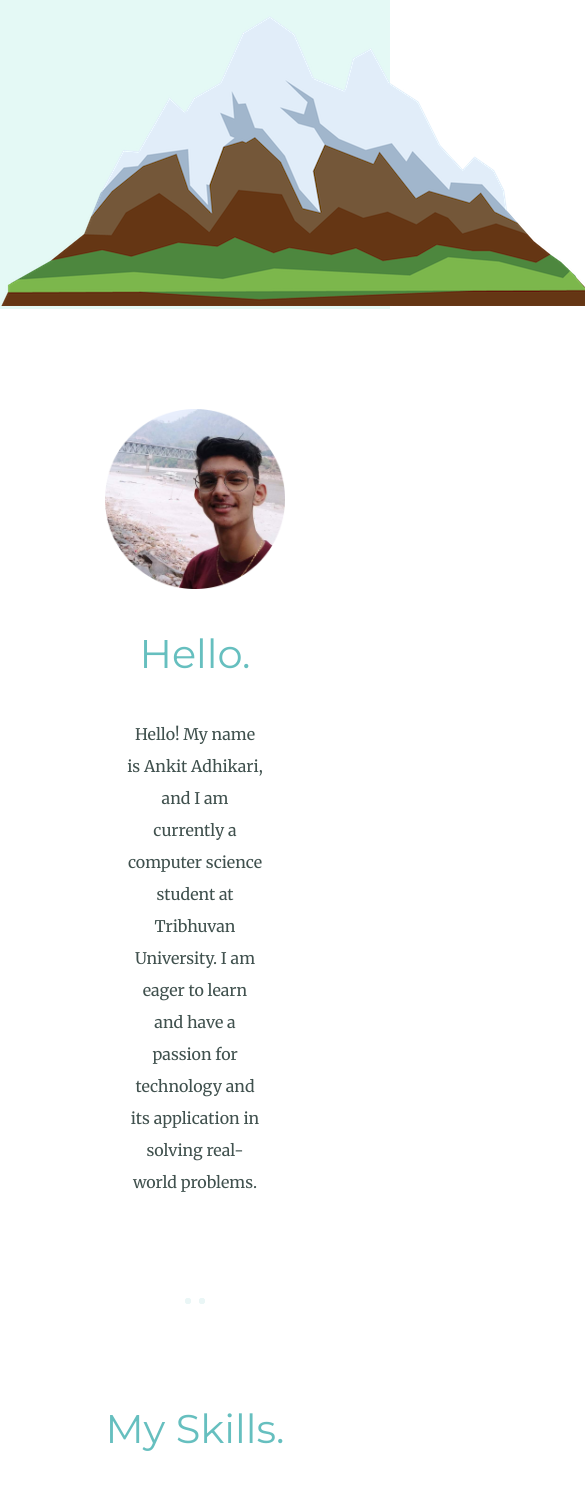
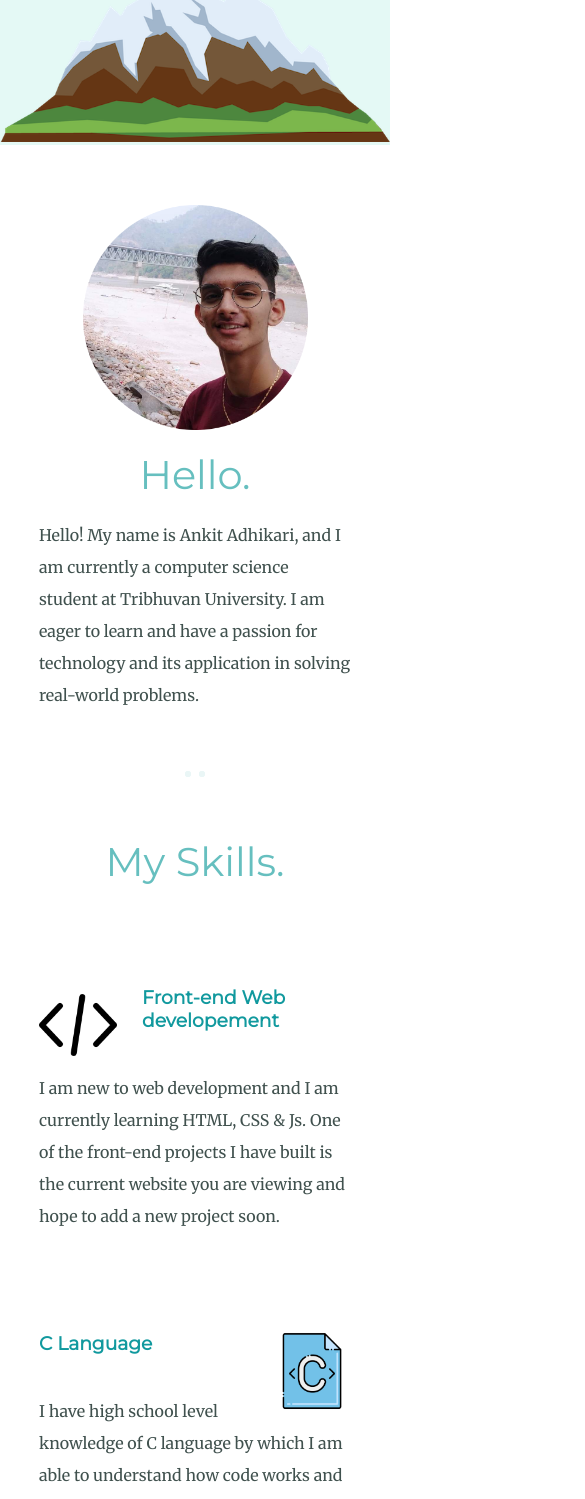
Before and after one commit to AnkitAdhikari/cv, a plain HTML site: page index.html in a window 390 px wide. Shown: the part 462-1961 px from the top of the page, 585 px wide, since content can reach past the window. Drawn offline with Linux system fonts and the light colour scheme.

Commit message:
added media query for responsiveness

```diff
--- a/styles.css
+++ b/styles.css
@@ -189,3 +189,42 @@ footer p {
   font-size: 0.75rem;
   padding: 30px 0;
 }
+
+/* mobile css */
+@media only screen and (max-width: 600px) {
+  .mountain {
+    width: 100%;
+  }
+  .bio {
+    margin: 60px auto;
+  }
+  .headshot {
+    width: 225px;
+  }
+  .section-intro {
+    margin: 20px auto;
+  }
+  .bio-text {
+    width: 80%;
+    text-align: left;
+  }
+  .skills {
+    margin: 60px auto;
+  }
+  .skill-1,
+  .skill-2 {
+    width: 80%;
+  }
+  .skill-topic {
+    margin-bottom: 40px;
+  }
+  .contact {
+    margin: 40px auto;
+  }
+  .contact-topic {
+    margin: 30px auto;
+  }
+  .contact-brief {
+    width: 80%;
+  }
+}
```
